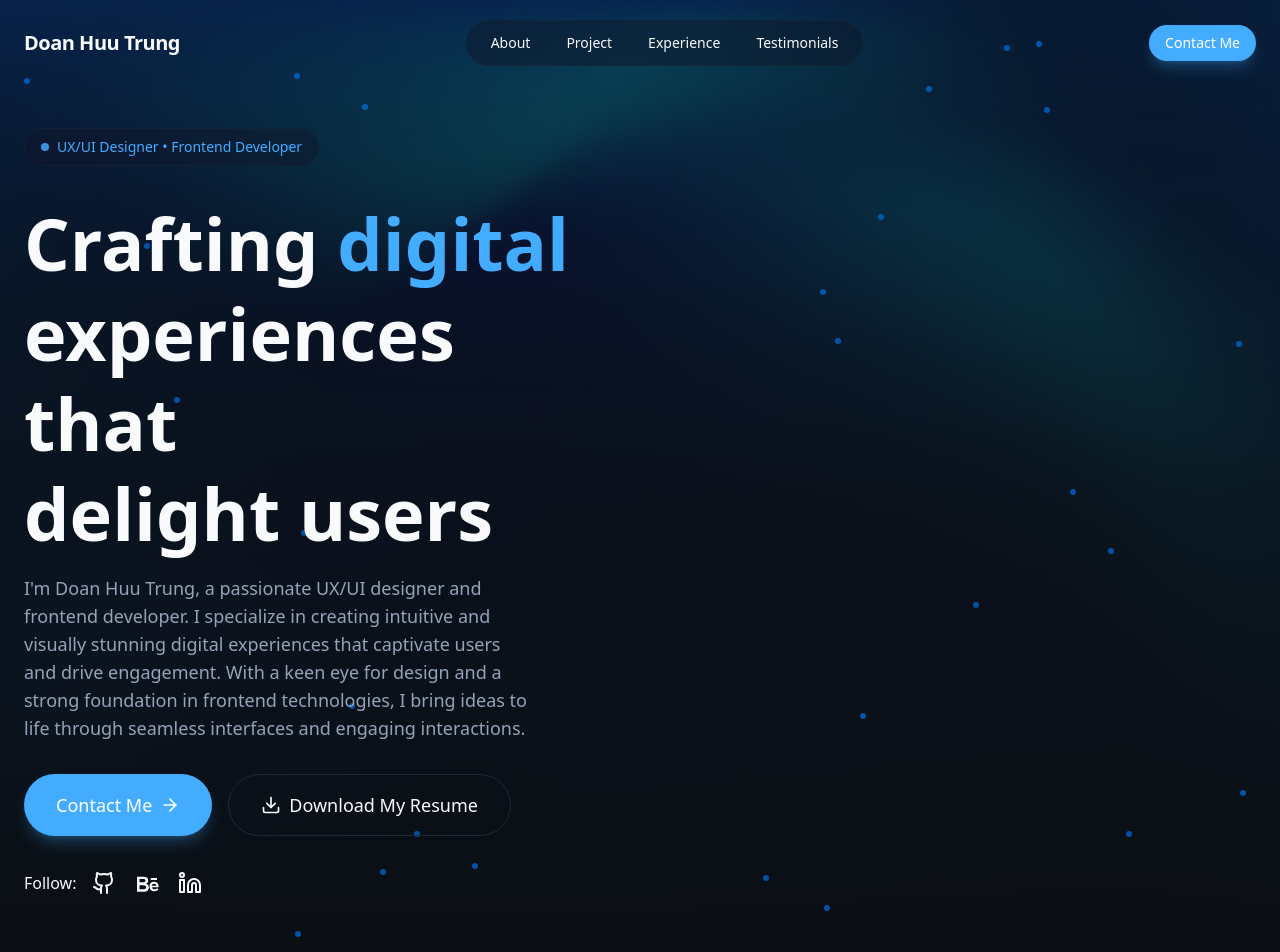
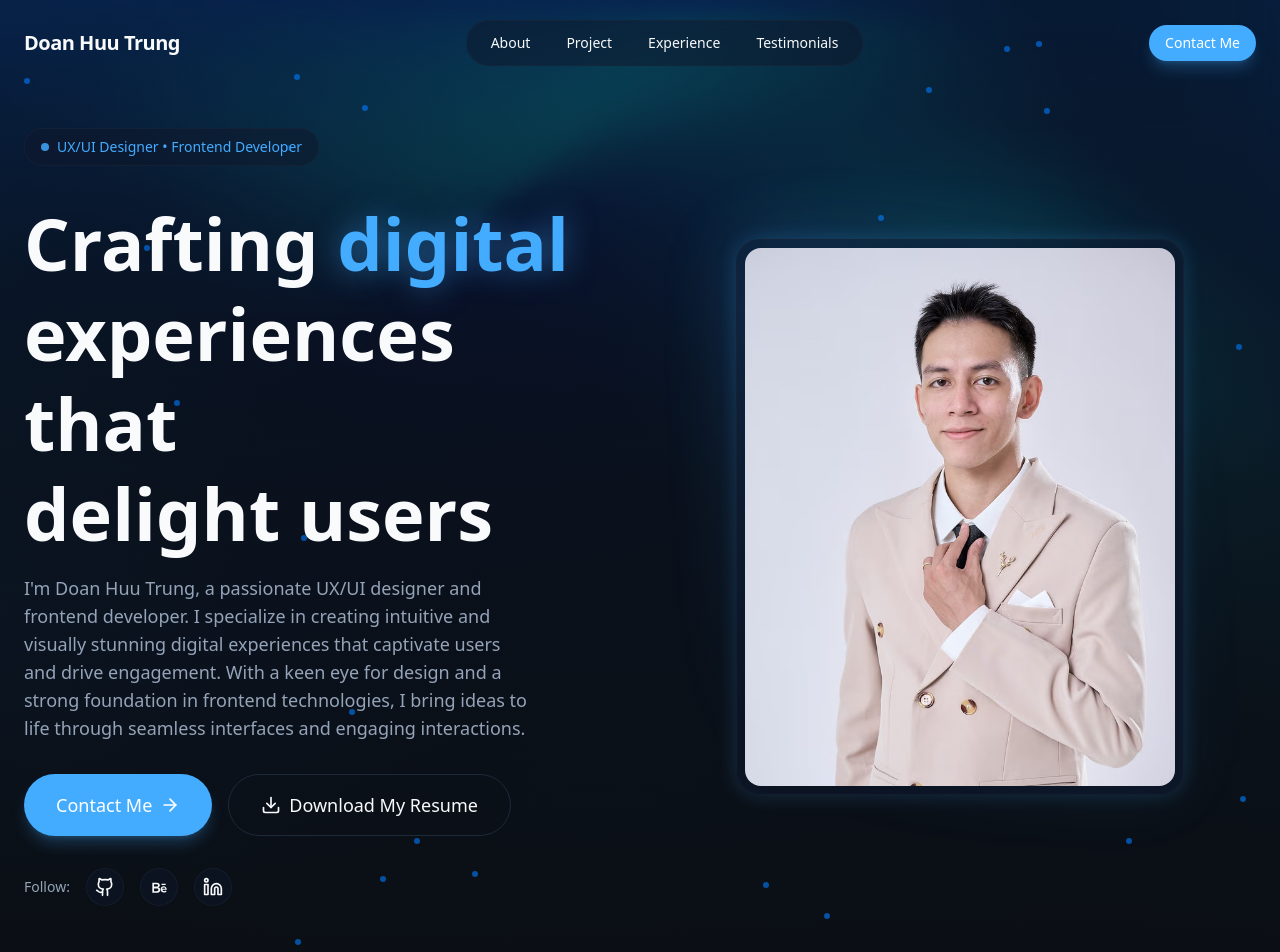
Before and after one commit to Doanhuutrung/portfolio, a React (Vite) app: page / in a window 1280 px wide. Shown: the top 952 px of the page. Built offline with nearby package versions, Linux system fonts and the light colour scheme.

Commit message:
Add personal img

```diff
--- a/src/index.css
+++ b/src/index.css
@@ -104,6 +104,17 @@
     backdrop-filter: blur(24px);
     border: 1px solid color-mix(in srgb, var(--color-border) 60%, transparent);
   }
+
+  .glow-text {
+    text-shadow: 0 0 30px
+      color-mix(in srgb, var(--color-primary) 50%, transparent);
+  }
+
+  .glow-border {
+    box-shadow: 0 0 20px
+      color-mix(in srgb, var(--color-primary) 20%, transparent),
+      inset 0 0 20px color-mix(in srgb, var(--color-primary) 5%, transparent)
+  }
 }
 
 @layer utilities {
--- a/src/sections/Hero.jsx
+++ b/src/sections/Hero.jsx
@@ -68,16 +68,33 @@
             </div>
 
             <div className="flex items-center gap-4 animate-fade-in animation-delay-400">
-              <span>Follow:</span>
+              <span className="text-sm text-muted-foreground">Follow:</span>
               {[
                 { icon: Github, href: "#" },
                 { icon: Behance, href: "#" },
                 { icon: Linkedin, href: "#" },
               ].map((social, idx) => (
-                <a key={idx} href={social.href}>
-                  {<social.icon />}
+                <a
+                  key={idx}
+                  href={social.href}
+                  className="p-2 rounded-full glass hover:bg-primary/10 hover:text-primary transition-all duration-300"
+                >
+                  {<social.icon className="w-5 h-5" />}
                 </a>
               ))}
+            </div>
+          </div>
+
+          <div className="relative animate-fade-in animation-delay-300">
+            <div className="relative max-w-md mx-auto">
+              <div className="absolute inset-0 rounded-3xl bg-gradient-to-br from-primary/30 via-transparent to-primary/10 blur-2xl animate-pulse" />
+              <div className="relative glass rounded-3xl p-2 glow-border">
+                <img
+                  src="/user-6.jpg"
+                  alt="HuuTrung"
+                  className="w-full aspect-[4/5] object-cover rounded-2xl"
+                />
+              </div>
             </div>
           </div>
         </div>
```
